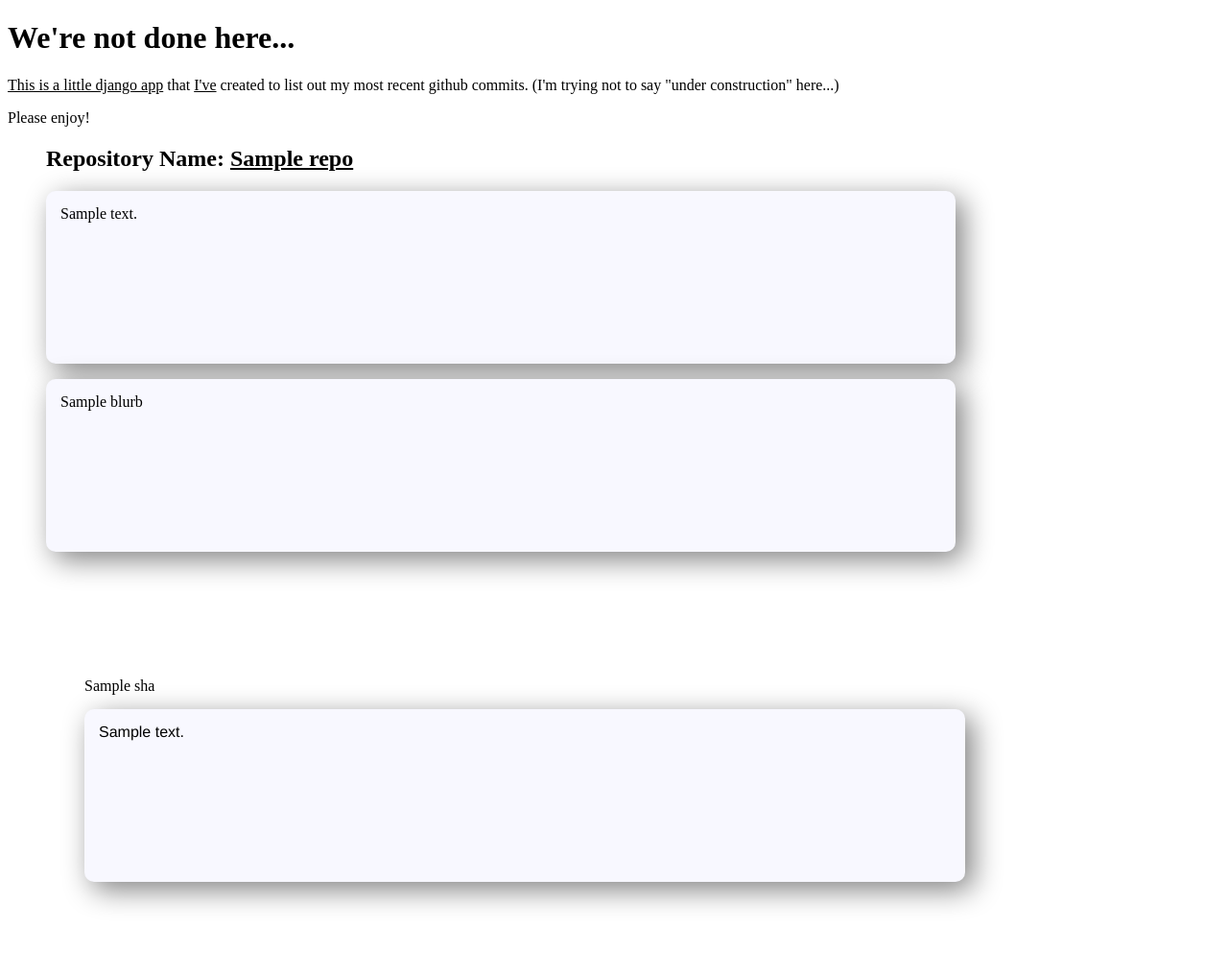
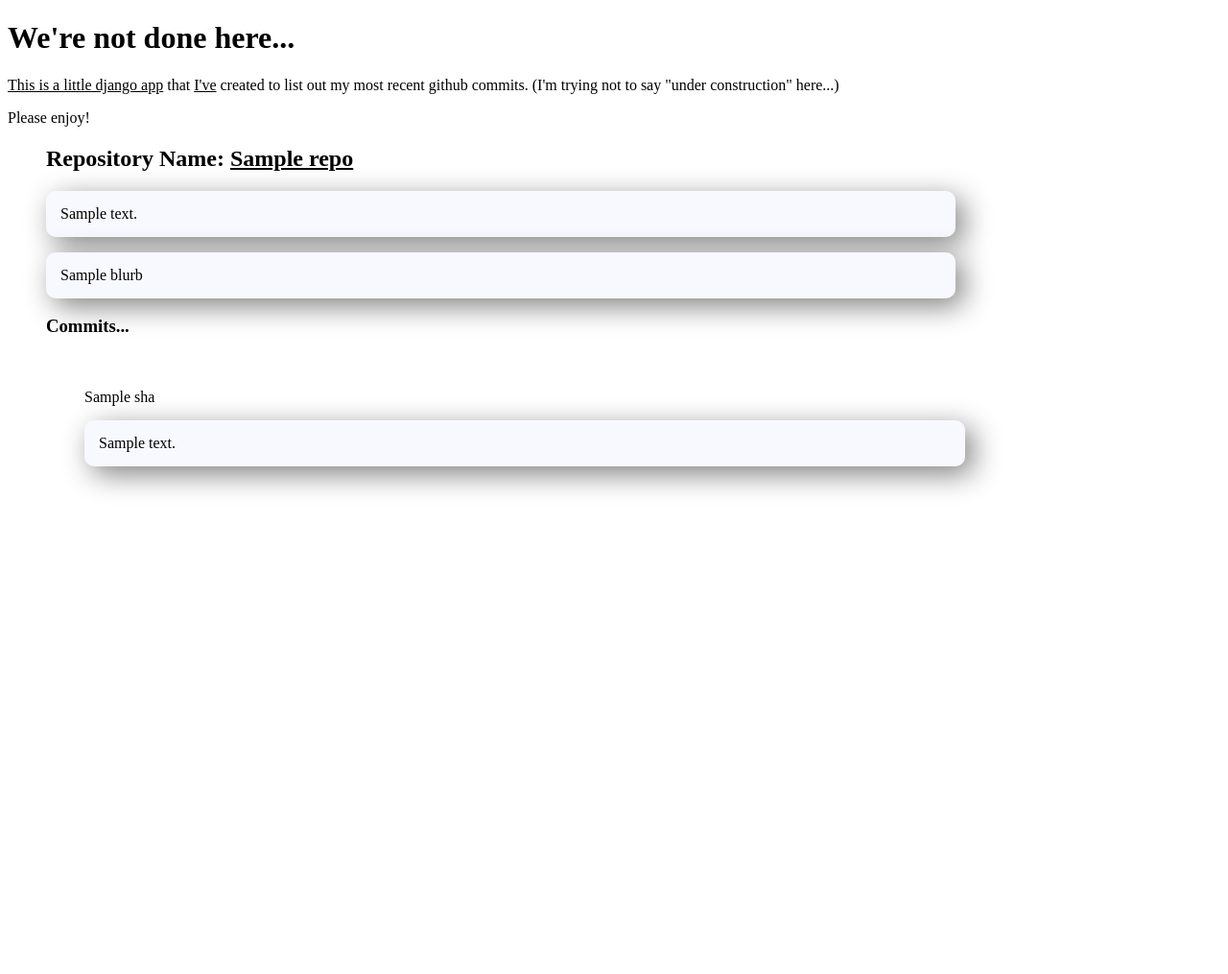
Before and after one commit to stnbu/gitbored, a Django app: template templates/gitbored/index.html in a window 1280 px wide. Shown: the whole page at 96% size. After the commit the page ends 513 px from the top, so only its background shows below. Run offline with Django 3.2, Linux system fonts and the light colour scheme; the template is opened without the code that fills it: most values are stand-ins (such as "Sample title", 1, 10 or a date in 2020).

Commit message:
neatening

```diff
--- a/static/gitbored/style.css
+++ b/static/gitbored/style.css
@@ -2,14 +2,6 @@
 #github-dashboard a:visited { color: inherit; }
 #github-dashboard a:hover { color: inherit; }
 #github-dashboard a:active { color: inherit; }
-
-.repo {
-    /* border-bottom: 1px solid; */
-}
-
-.commit-message {
-    font-family: "Helvetica Neue Light", "HelveticaNeue-Light", "Helvetica Neue", Calibri, Helvetica, Arial, sans-serif;
-}
 
 .rst {
     all: unset;
@@ -23,9 +15,7 @@ a.commit-link {
 .shadow-box {
     border-radius: 10px;
     width: 75%;
-    height: 150px;
     padding: 15px;
-    /* background-color: yellow; */
     box-shadow: 8px 8px 30px grey;
     background-color: ghostwhite;
 }
@@ -36,7 +26,6 @@ a.commit-link {
 
 .commit-list {
     list-style: none;
-    padding-top: 80px;
     padding-bottom: 80px;
 }
 
--- a/templates/gitbored/index.html
+++ b/templates/gitbored/index.html
@@ -37,6 +37,7 @@
 		<p class="blurb shadow-box">{{ blurb }}</p>
 		{% endif %}  {# blurb #}
 
+		<h3>Commits...</h3>
 		<ul class="commit-list">
 		    {% for commit in commits %}
 		    <li class="commit">
--- a/views.py
+++ b/views.py
@@ -7,7 +7,7 @@ def index(request):
     repos = Repos.objects.order_by('-updated_at')
     repos_ = []
     for repo in repos:
-        commits = Commits.objects.filter(repo=repo.name)
+        commits = Commits.objects.filter(repo=repo.name)[:5]
         try:
             blurb = Blurbs.objects.get(repo_id=repo.id).blurb
         except Blurbs.DoesNotExist:   # what is the right way...?
```
